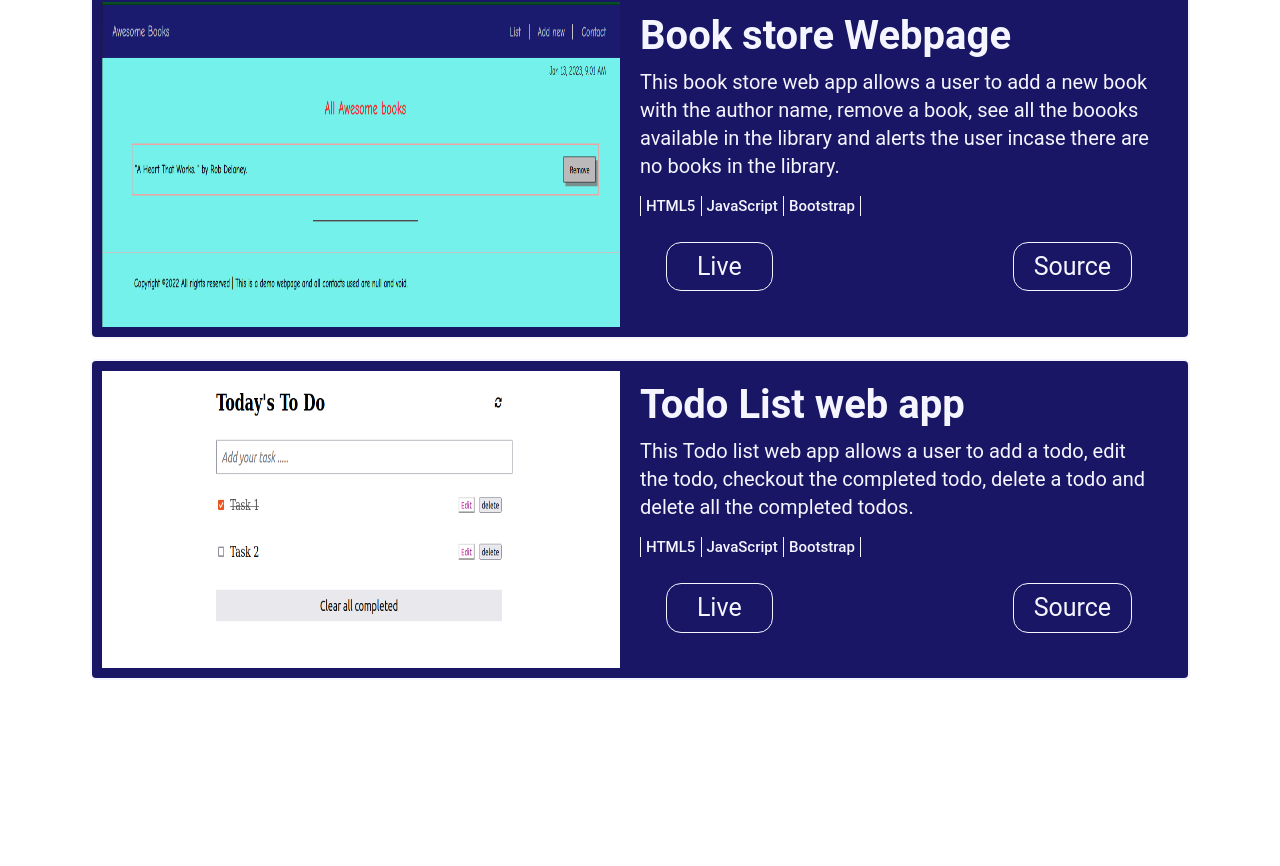
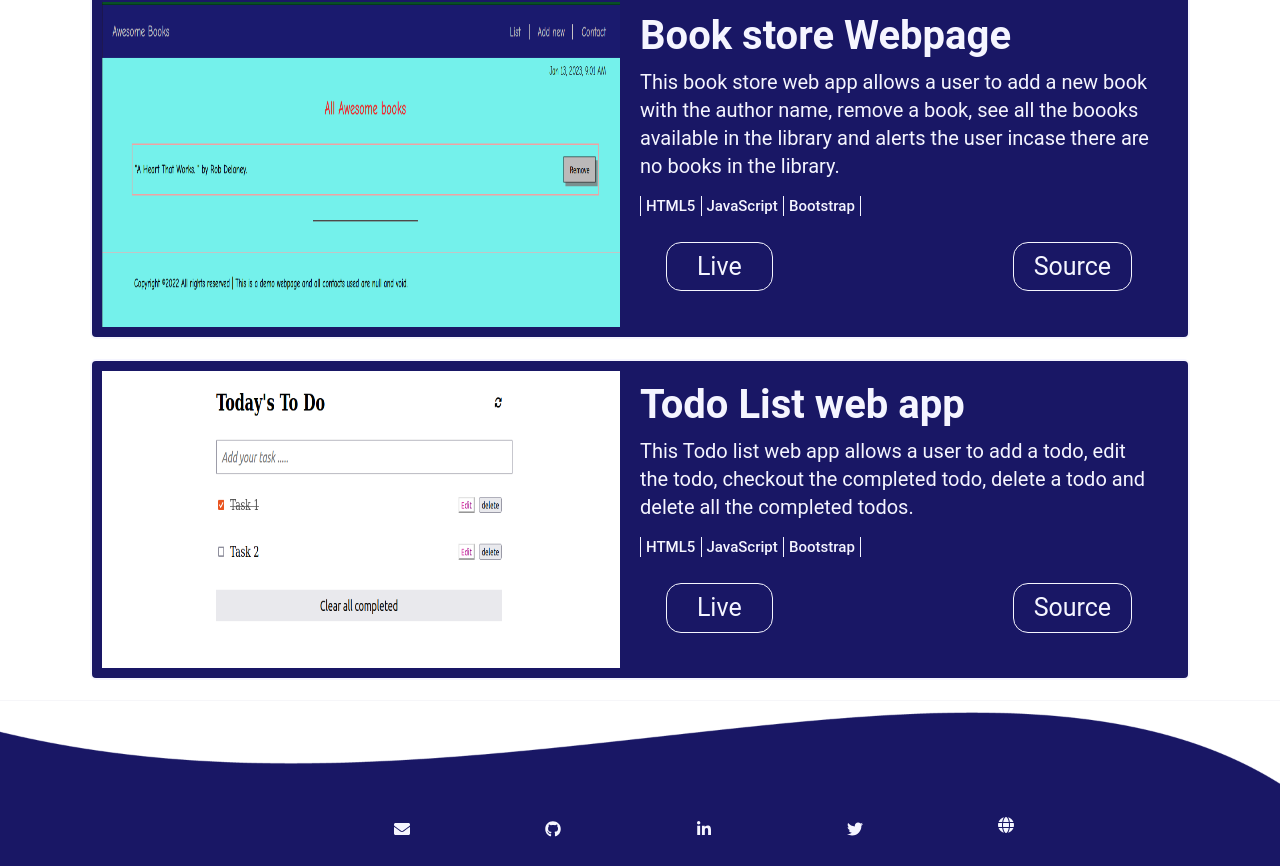
Before and after one commit to kidde60/portifolio, a React (Create React App) app: page /Projects in a window 1280 px wide. Shown: the part 1308-2174 px from the top of the page. Before the commit the page ends 2008 px from the top, so only its background shows below. Built offline with nearby package versions, Linux system fonts and the light colour scheme.

Commit message:
Add projects footer

```diff
--- a/src/Projects/Projects.js
+++ b/src/Projects/Projects.js
@@ -2,6 +2,7 @@
 import CardContainer from './ProjectsDetails';
 import './Projects.css';
 import Navbar from '../Navbar/Navbar';
+import Footer from '../Footer/Footer';
 
 export default function ProjectsCard() {
   return (
@@ -33,6 +34,7 @@
           </div>
         ))}
       </div>
+      <Footer />
     </div>
   );
 }
```
